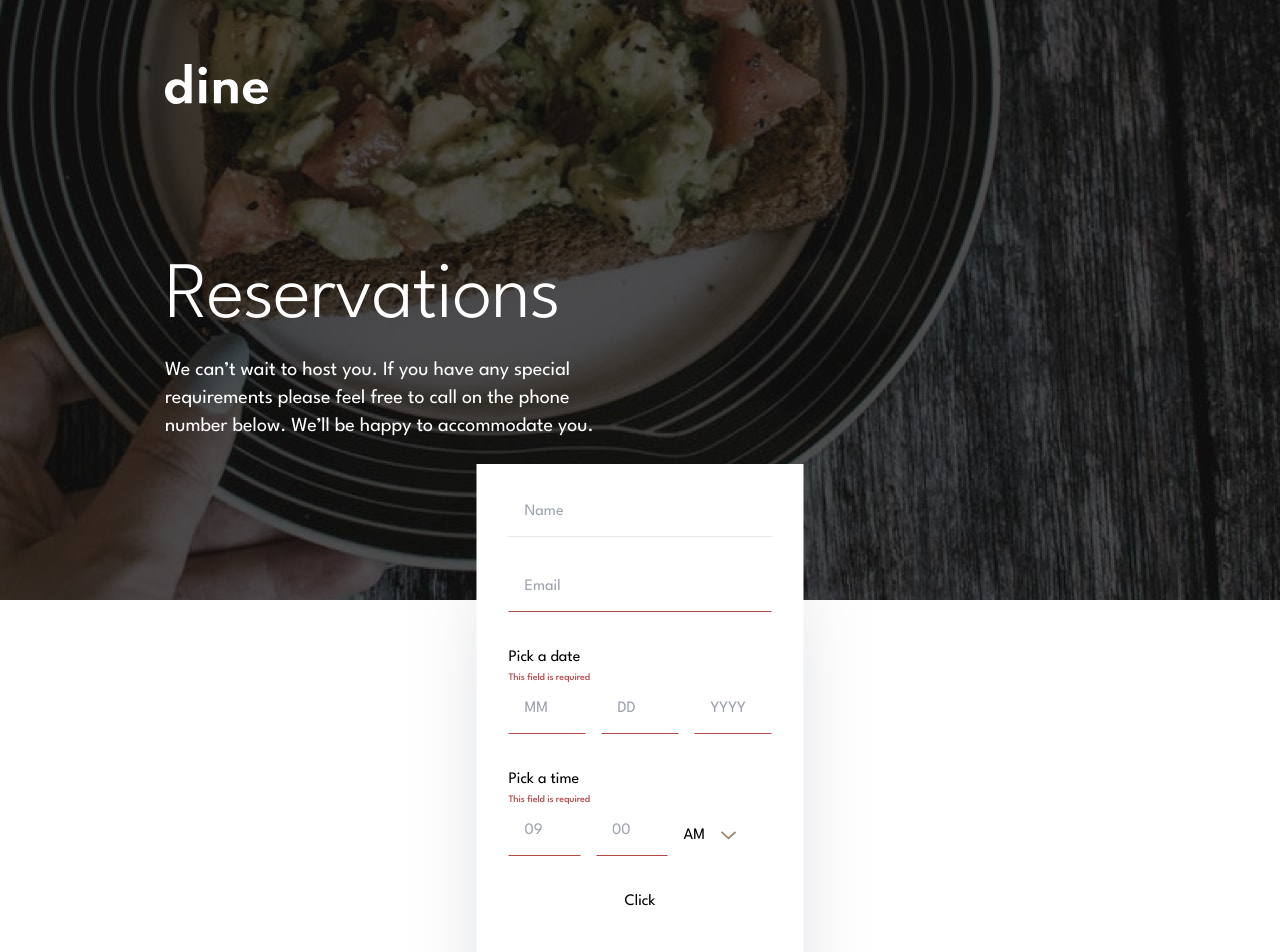
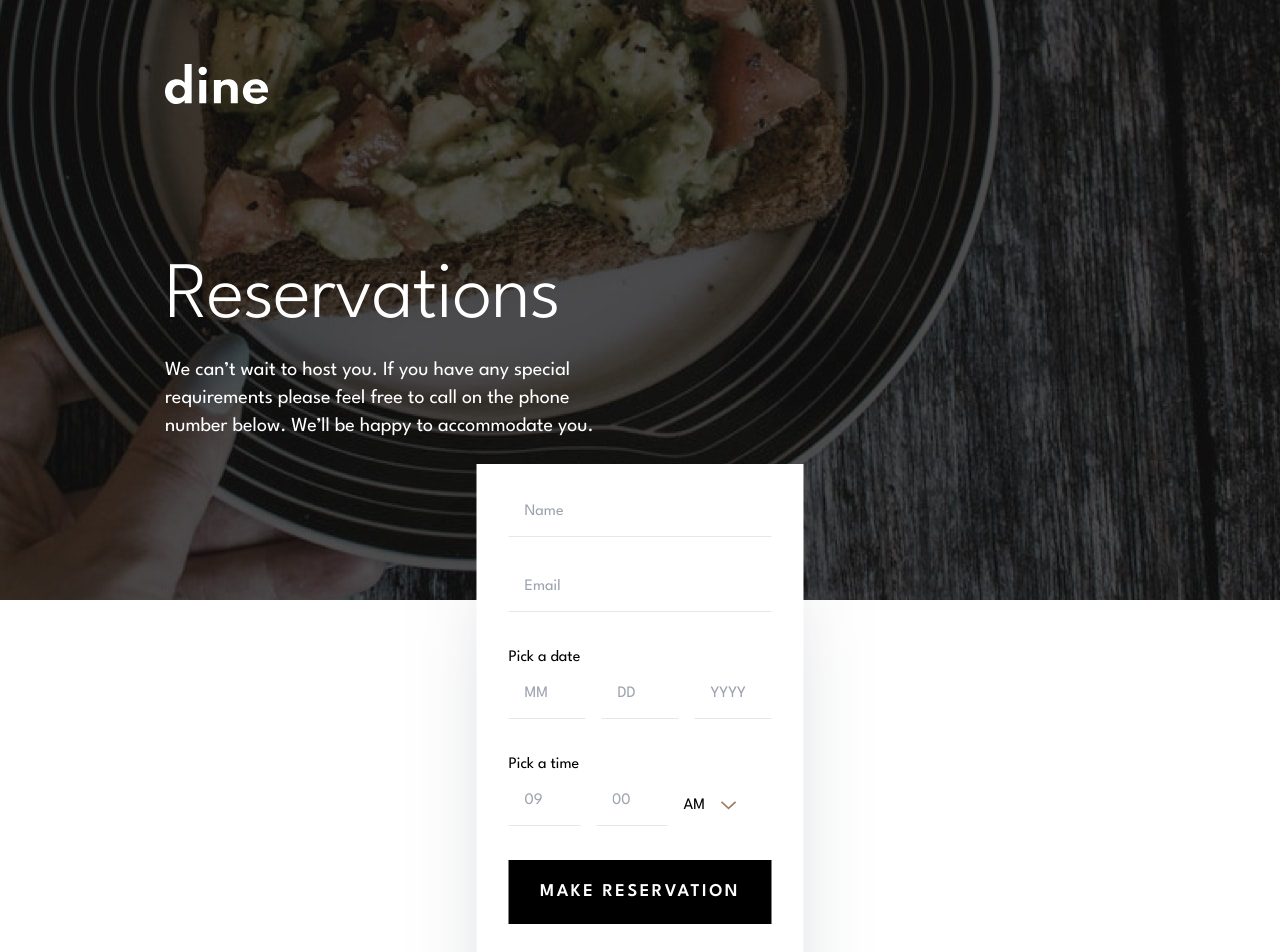
Before and after one commit to caarlosdamian/dine-restaurant, a Next.js app: page /booking in a window 1280 px wide. Shown: the top 952 px of the page. Built offline with nearby package versions, Linux system fonts and the light colour scheme.

Commit message:
feat(form): added form error bondauries

```diff
--- a/src/components/button/Button.tsx
+++ b/src/components/button/Button.tsx
@@ -9,7 +9,7 @@ interface Props extends ButtonHTMLAttributes<HTMLButtonElement> {
 export const Button = ({ label, variant = 'dark', ...props }: Props) => {
   return (
     <button
-      className={`ring-white text-white bg-black hover:bg-white hover:text-black hover:ring-black disabled:text-white py-6 px-14 min-w-[245px] ring-1  text-lg font-semibold leading-4 tracking-[2.5px] cursor-pointer disabled:opacity-25 disabled:cursor-not-allowed disabled:bg-transparent ${
+      className={`ring-white text-white bg-black hover:bg-white hover:text-black hover:ring-black disabled:text-white py-6 px-7 min-w-[245px] ring-1  text-lg font-semibold leading-4 tracking-[2.5px] cursor-pointer disabled:opacity-25 disabled:cursor-not-allowed disabled:bg-transparent ${
         variant === 'transparent'
           ? 'bg-transparent'
           : variant === 'light' &&
--- a/src/components/form/Form.tsx
+++ b/src/components/form/Form.tsx
@@ -4,18 +4,22 @@ import { LabelInput } from '../labelInput/LabelInput';
 import { useForm } from 'react-hook-form';
 import { yupResolver } from '@hookform/resolvers/yup';
 import * as yup from 'yup';
-import Image from 'next/image';
-import { options } from '@/utils/info';
 import { Select } from '../select/Select';
+import { Button } from '..';
 
 const schema = yup
   .object({
     name: yup.string().required(),
     email: yup.string().required().email(),
-    mm: yup.string().required(),
-    dd: yup.string().required(),
-    yyyy: yup.string().required(),
-    meridian: yup.string(),
+    date: yup.object({
+      mm: yup.string().required(),
+      dd: yup.string().required(),
+      yyyy: yup.string().required(),
+    }),
+    hours: yup.object({
+      hour: yup.string().required(),
+      minute: yup.string().required(),
+    }),
   })
   .required();
 type FormData = yup.InferType<typeof schema>;
@@ -28,14 +32,30 @@ export const Form = () => {
     formState: { errors },
   } = useForm({ resolver: yupResolver(schema) });
   const [selectedItem, setSelectedItem] = useState('am');
-  const handleSelect = (id:string) => {
-    setSelectedItem(id)
-  }
+  const handleSelect = (id: string) => {
+    setSelectedItem(id);
+  };
+
+  const getErrorFromObject = (errors: object) => {
+    const entries = Object.entries(errors);
+    console.log(entries);
+    const errorsArray = entries.map((item) => ({
+      label: item[0],
+      error: item[1].message,
+    }));
+
+    return errorsArray;
+  };
 
   return (
     <form
-      onSubmit={handleSubmit((data: FormData) => console.log(data))}
-      className="bg-white h-[536px] relative"
+      onSubmit={handleSubmit((data: FormData) => {
+        const formData = {
+          ...data,
+          hours: { ...data.hours, meridian: selectedItem },
+        };
+      })}
+      className="bg-white h-[536px] relative flex flex-col"
     >
       <div
         className="flex flex-col gap-[34px] bg-white h-[585px] w-[327px] absolute top-[-136px] left-[50%] right-[50%] translate-x-[-50%] p-8"
@@ -55,7 +75,12 @@ export const Form = () => {
           )}
         </div>
         <div className="flex flex-col gap-3">
-          <LabelInput label="email" placeholder="Email" register={register} />
+          <LabelInput
+            label="email"
+            placeholder="Email"
+            register={register}
+            isValid={!errors['email']?.message}
+          />
           {errors['email']?.message && (
             <span className="text-[#B54949] text-[10px] font-medium tracking-[-0.125px]">
               {errors['email']?.message}
@@ -65,55 +90,72 @@ export const Form = () => {
         <div className="flex flex-col gap-2">
           <div className="flex flex-col">
             <span>Pick a date</span>
-            <span className="text-[#B54949] text-[10px] font-medium tracking-[-0.125px]">
-              This field is required
-            </span>
+            {errors['date'] &&
+              getErrorFromObject(errors['date']).map((item) => (
+                <span
+                  key={item.error}
+                  className="text-[#B54949] text-[10px] font-medium tracking-[-0.125px]"
+                >
+                  {item.error}
+                </span>
+              ))}
           </div>
           <div className="flex gap-4">
             <LabelInput
-              label="mm"
+              label="date.mm"
               placeholder="MM"
               register={register}
               maxLength={2}
+              isValid={!errors[`date`]}
             />
             <LabelInput
-              label="dd"
+              label="date.dd"
               placeholder="DD"
               register={register}
               maxLength={2}
+              isValid={!errors[`date`]}
             />
             <LabelInput
-              label="yyyy"
+              label="date.yyyy"
               placeholder="YYYY"
               register={register}
               maxLength={4}
+              isValid={!errors[`date`]}
             />
           </div>
         </div>
         <div className="flex flex-col gap-2">
           <div className="flex flex-col">
             <span>Pick a time</span>
-            <span className="text-[#B54949] text-[10px] font-medium tracking-[-0.125px]">
-              This field is required
-            </span>
+            {errors['hours'] &&
+              getErrorFromObject(errors['hours']).map((item) => (
+                <span
+                  key={item.error}
+                  className="text-[#B54949] text-[10px] font-medium tracking-[-0.125px]"
+                >
+                  {item.error}
+                </span>
+              ))}
           </div>
           <div className="flex gap-4">
             <LabelInput
-              label="hour"
+              label="hours.hour"
               placeholder="09"
               register={register}
               maxLength={2}
+              isValid={!errors['hours']}
             />
             <LabelInput
-              label="minute"
+              label="hours.minute"
               placeholder="00"
               register={register}
               maxLength={2}
+              isValid={!errors['hours']}
             />
-            <Select handleSelect={handleSelect} selectedItem={selectedItem}/>
+            <Select handleSelect={handleSelect} selectedItem={selectedItem} />
           </div>
         </div>
-        <button type="submit">Click</button>
+        <Button variant="dark" label="MAKE RESERVATION" type="submit" />
       </div>
     </form>
   );
--- a/src/components/select/Select.tsx
+++ b/src/components/select/Select.tsx
@@ -15,12 +15,15 @@ export const Select = ({
       className="flex items-center gap-4 relative min-w-[88px]"
       onClick={() => setIsOpen((prev) => !prev)}
     >
-      <span>AM</span>
+      <span className="uppercase">{selectedItem}</span>
       <Image
         src="/images/icons/icon-arrow.svg"
         width={16}
         height={8}
         alt="arrow"
+        className={` transition-all ease-in-out duration-300 ${
+          isOpen && 'rotate-[180deg]'
+        }`}
       />
       <div
         style={{
```
